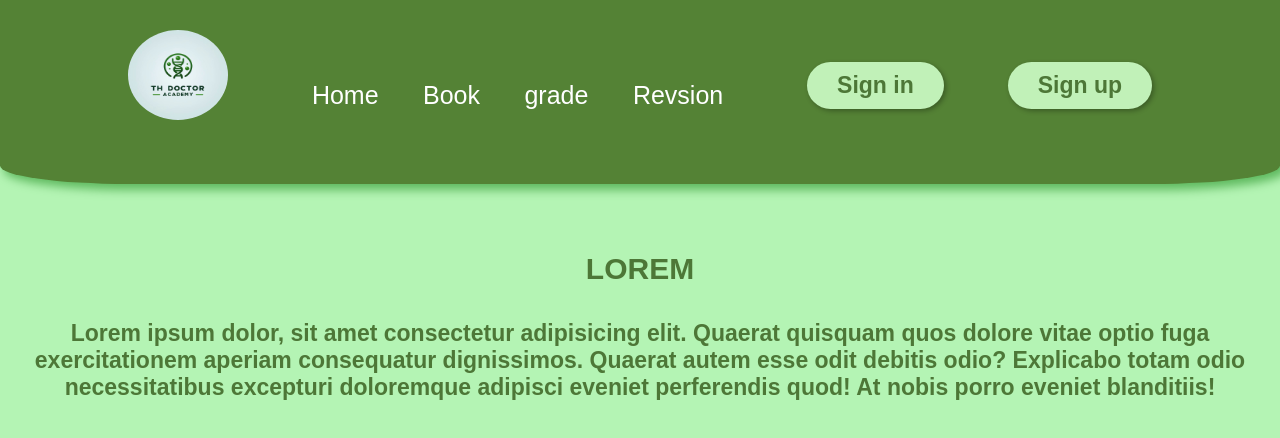
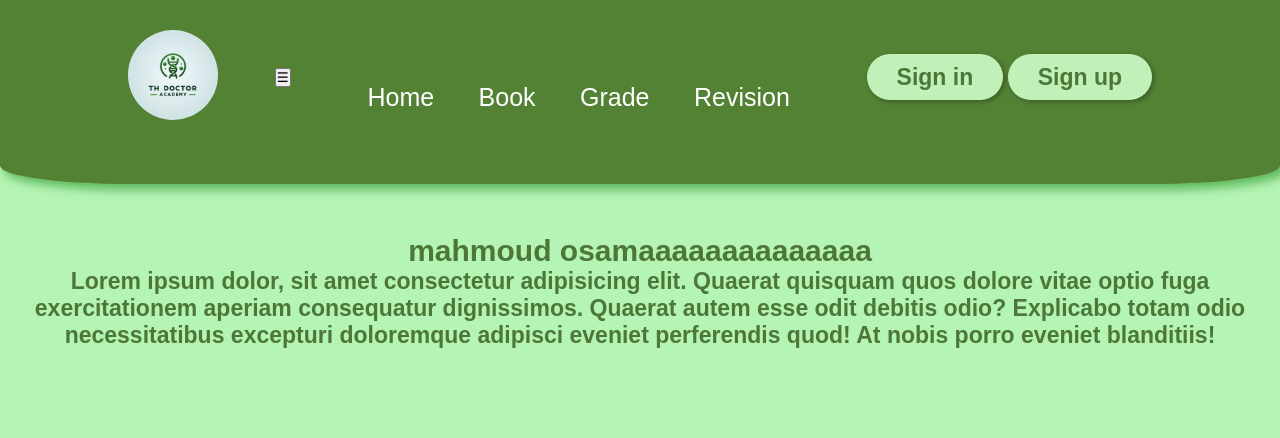
Before and after one commit to Mohamed20008/the-doctor-academy, a plain HTML site: page index.html in a window 1280 px wide. Drawn offline with Linux system fonts and the light colour scheme.

Commit message:
Update index.html

```diff
--- a/index.html
+++ b/index.html
@@ -3,33 +3,42 @@
 <head>
     <meta charset="UTF-8">
     <meta name="viewport" content="width=device-width, initial-scale=1.0">
-    <title>The Doctor academy</title>
+    <title>The Doctor Academy</title>
     <link rel="website icon" href="icon.jpeg">
     <link rel="stylesheet" href="style.css">
 </head>
 <body>
+
     <header>
         <nav>
-            <img src="icon.jpeg" width="100" height="90" alt="icon">
-            <ul>
+            <div class="logo-section">
+                <img src="icon.jpeg" width="90" height="90" alt="icon">
+            </div>
+
+            <button class="hamburger" id="hamburger">☰</button>
+
+            <ul id="nav-links">
                 <li><a href="#">Home</a></li>
                 <li><a href="#">Book</a></li>
-                <li><a href="#">grade</a></li>
-                <li><a href="#">Revsion</a></li>
+                <li><a href="#">Grade</a></li>
+                <li><a href="#">Revision</a></li>
             </ul>
-            <a class="sign" href="#">Sign in</a>
-            <a class="sign" href="#">Sign up</a>
+
+            <div class="auth-buttons">
+                <a class="sign" href="#">Sign in</a>
+                <a class="sign" href="#">Sign up</a>
+            </div>
         </nav>
     </header>
-    <br>
+
     <div class="content">
-        LOREM
-        <br>
-        <br>
-        <div class="description">Lorem ipsum dolor, sit amet consectetur adipisicing elit. Quaerat quisquam quos dolore vitae optio fuga exercitationem aperiam consequatur dignissimos. Quaerat autem esse odit debitis odio? Explicabo totam odio necessitatibus excepturi doloremque adipisci eveniet perferendis quod! At nobis porro eveniet blanditiis!</div>
+        mahmoud osamaaaaaaaaaaaaaa
+        <div class="description">
+            Lorem ipsum dolor, sit amet consectetur adipisicing elit. Quaerat quisquam quos dolore vitae optio fuga exercitationem aperiam consequatur dignissimos. Quaerat autem esse odit debitis odio? Explicabo totam odio necessitatibus excepturi doloremque adipisci eveniet perferendis quod! At nobis porro eveniet blanditiis!
+        </div>
     </div>
 
+    <script src="script.js"></script>
 
-    <script src="script.js"></script>
 </body>
 </html>
```
